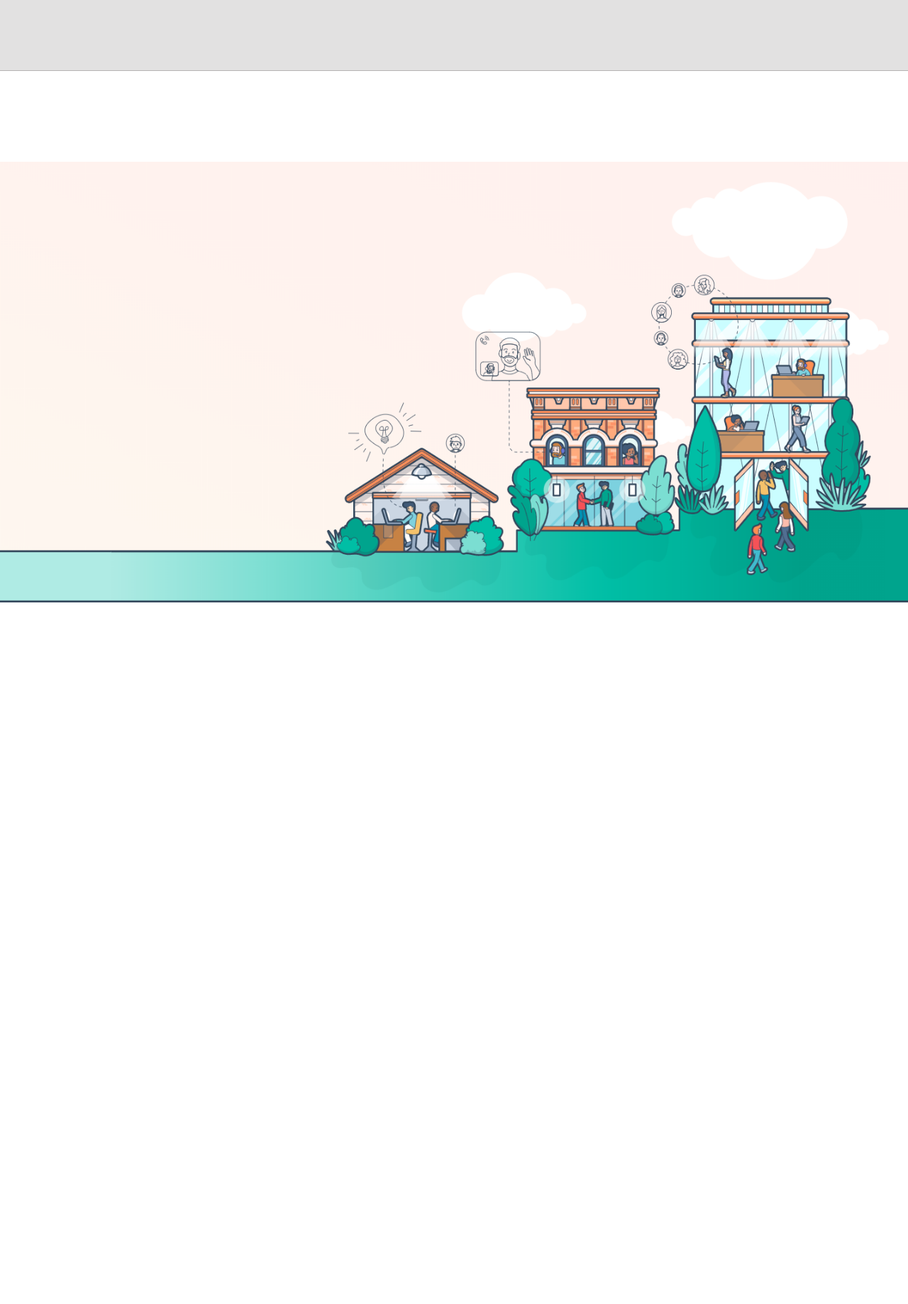
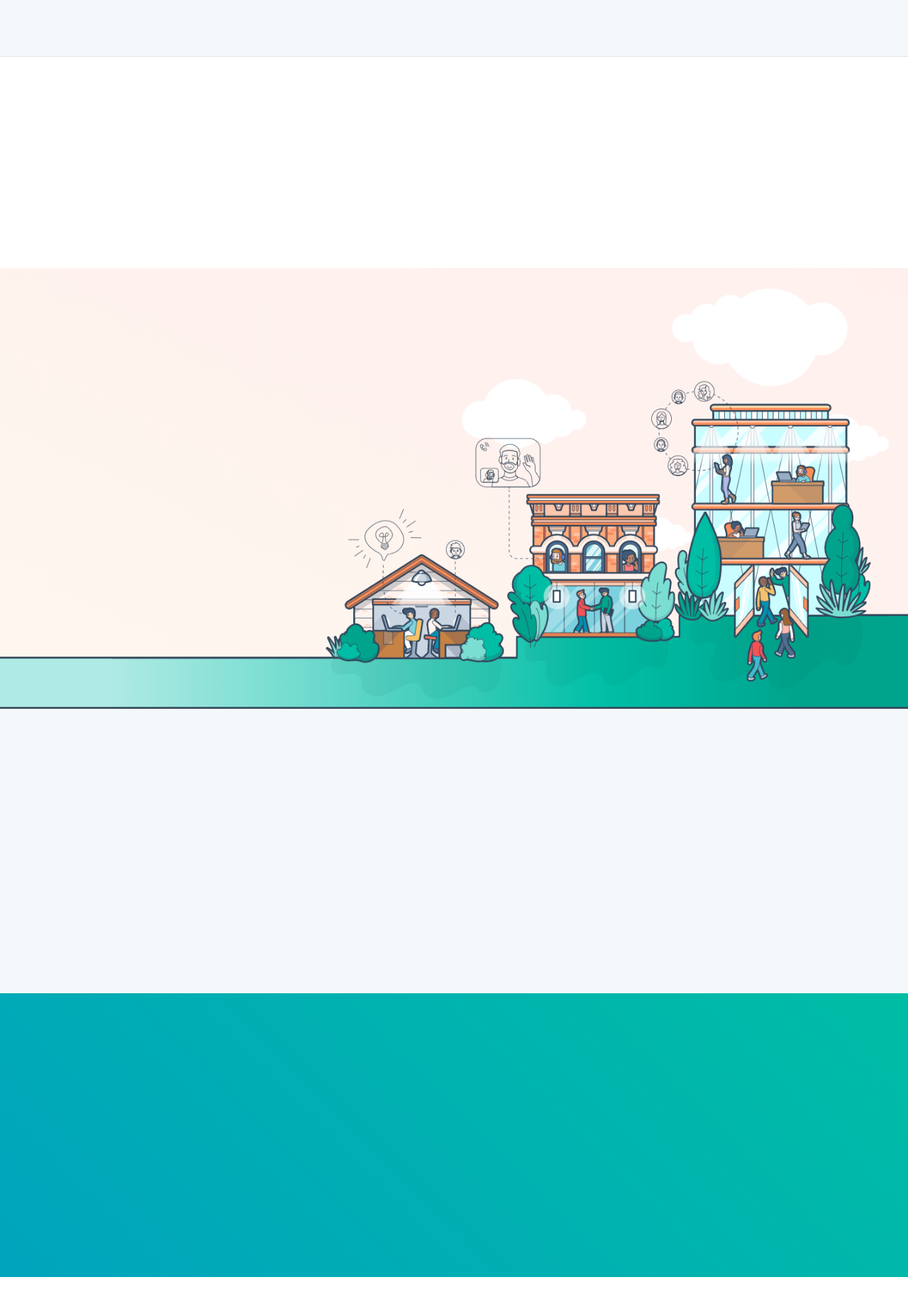
Before and after one commit to michaelcinus/htmlcss-hubspot, a plain HTML site: page index.html in a window 1280 px wide. Shown: the whole page at 71% size. Before the commit the page ends 850 px from the top, so only its background shows below. Drawn offline with Linux system fonts and the light colour scheme.

Commit message:
CSS: predisposition main part with debug sizes

```diff
--- a/css/style.css
+++ b/css/style.css
@@ -17,23 +17,44 @@ header{
   background-size: 100%;
   background-position: 100% bottom;
   /* debug */
-  height: 850px;
+  height: 125vh;
 }
 
  /* part1 header */
  #part1{
    width: 100%;
-   background-color: #e2e1e1;
-   border-bottom: solid 1px #b5b3b3;
+   background-color: #f5f8fa ;
+   border-bottom: solid 1px #e2e1e1;
    position: fixed;
    z-index: 999;
    /* debug */
-   height: 100px;
+   height: 10vh;
  }
 
  /* parte2 header */
  #part2{
    background-color: white ;
    /* debug */
-   height: 100px;
+   height: 15vh;
  }
+
+/* main page */
+ /* section1 main */
+ #section1{
+   background-color: #f5f8fa;
+   /* debug */
+   height: 50vh;
+ }
+
+ /* section 2 main */
+ #section2{
+   background-image: linear-gradient(45deg,#00a4bd,#00bda5);
+   /* debug */
+   height: 50vh;
+ }
+
+ /* section3 main */
+ #section3{
+   /* debug */
+   height: 50vh;
+ }
```
